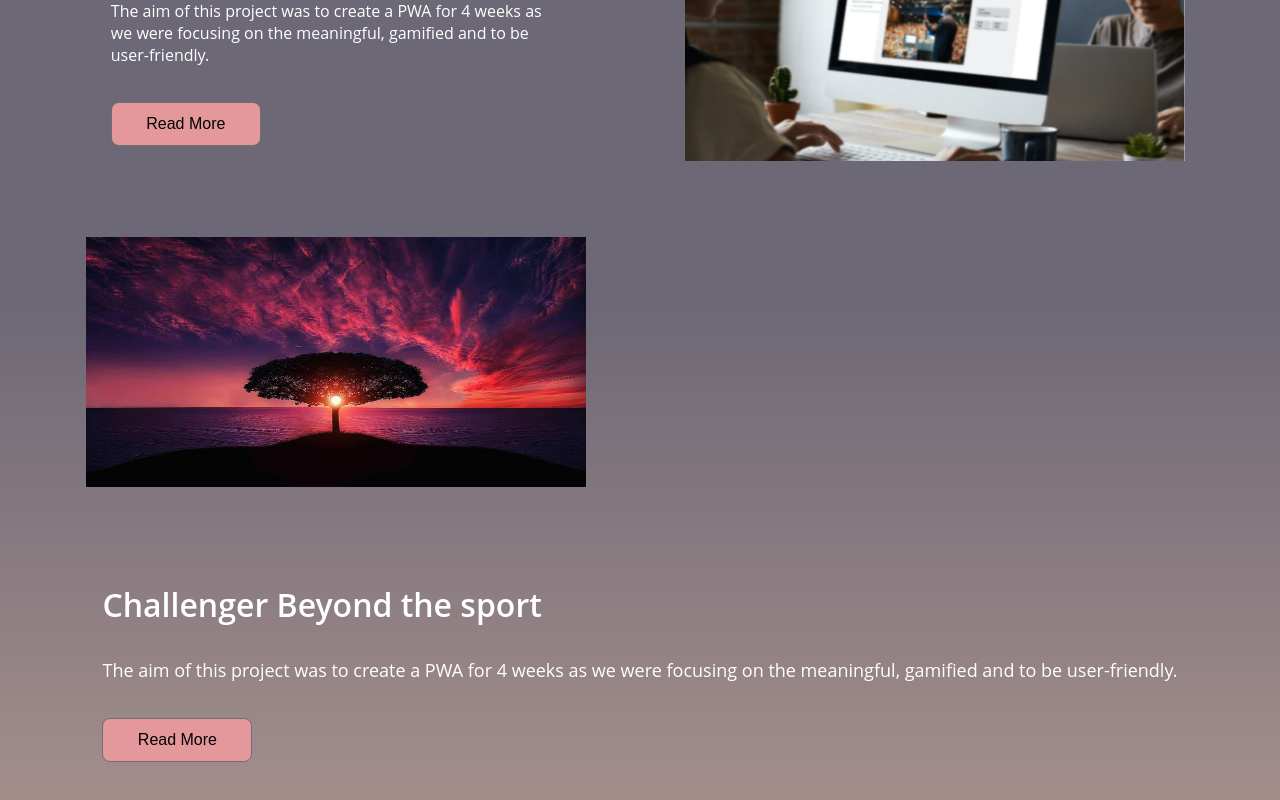
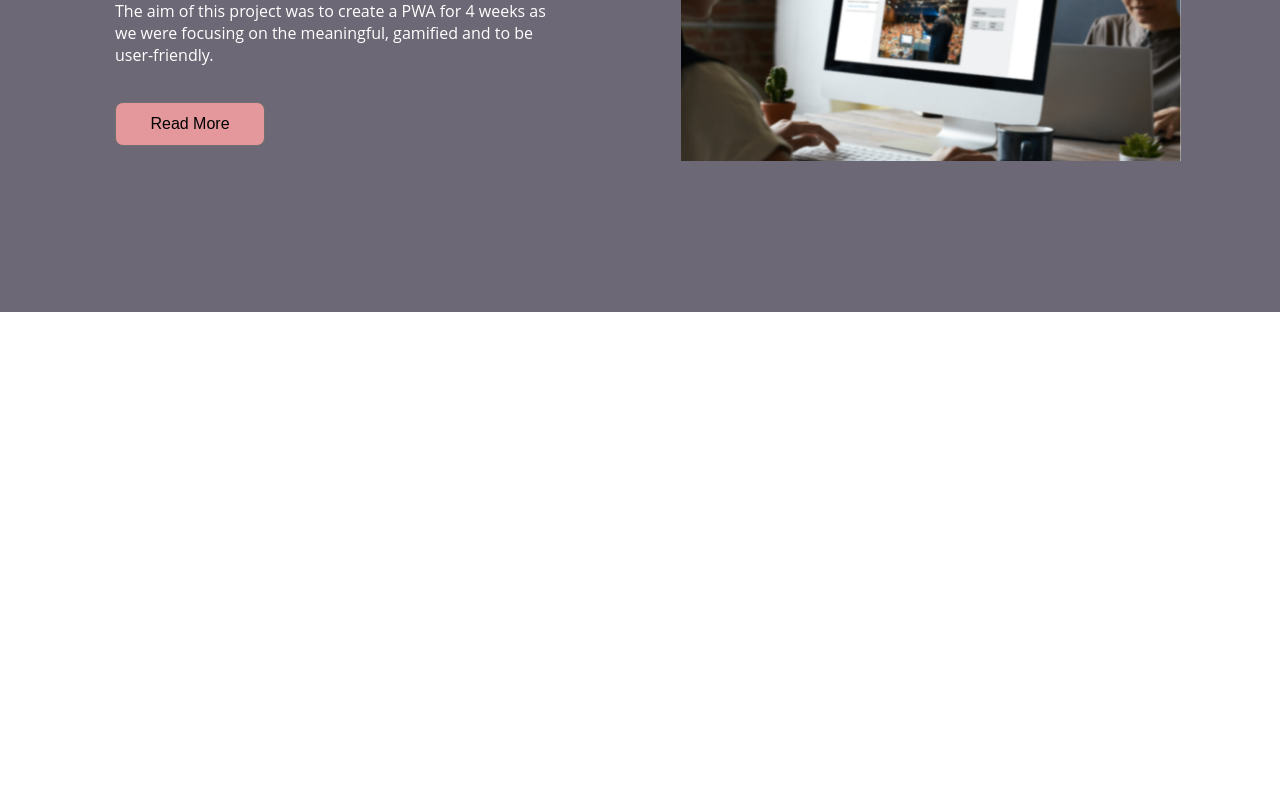
Before and after one commit to Yoana01/Graduation, a React (Create React App) app: page / in a window 1280 px wide. Shown: the part 488-1288 px from the top of the page. After the commit the page ends 800 px from the top, so only its background shows below. Built offline with nearby package versions, Linux system fonts and the light colour scheme.

Commit message:
more description in the summary

```diff
--- a/package.json
+++ b/package.json
@@ -18,6 +18,7 @@
     "react-responsive-carousel": "^3.2.23",
     "react-reveal": "^1.2.2",
     "react-reveal-responsive-carousel": "^1.0.0",
+    "react-router": "^5.3.4",
     "react-scripts": "5.0.1",
     "react-vertical-timeline-component": "^3.6.0",
     "styled-components": "^5.3.6",
@@ -48,6 +49,6 @@
     ]
   },
   "devDependencies": {
-    "react-router-dom": "^6.8.1"
+    "react-router-dom": "^6.8.2"
   }
 }
--- a/src/components/CaseStudy_Portfolio.jsx
+++ b/src/components/CaseStudy_Portfolio.jsx
@@ -8,10 +8,13 @@ import Fade from 'react-reveal/Fade';
 import Zoom from 'react-reveal/Zoom';
 import Slide from 'react-reveal/Slide';
 import 'react-vertical-timeline-component/style.min.css';
-
+import { Link } from "react-router-dom";
+import ScrollHandle from "./ScrollHandle";
 function CaseStudy_Portfolio() {
   return (
     <div>
+      {/* <ScrollHandle/>
+   <Link to={'/caseStudyPortfolio#understanding'}> ggg </Link> */}
       <Fade cascade>
         <Row small>
           <Zoom>
@@ -49,7 +52,16 @@ function CaseStudy_Portfolio() {
         <SmallInfo sumText>Our teachers gave us the assignment to create a portfolio for the first four weeks.
          This is something important for me because I would like to present myself in the best possible way in
          front of the world and show my capabilities. The question that best represents what my portfolio
-         represents as well as the goal of this semester is: <span style={{color:"#F1C3AC"}}>"What kind of IT professional do I want to be?" </span> </SmallInfo>
+         represents as well as the goal of this semester is: <span style={{color:"#F1C3AC"}}>"What kind of IT professional do I want to be?" </span>
+         <br></br>
+         For these four weeks, I was using the <span style={{color:"#F1C3AC"}}>Agile methodology</span> in this way because this helped me
+         to be flexible during the project.
+         <br />
+         Since the project is pretty dynamic. I chose to use the <span style={{color:"#F1C3AC"}}>Design Thinking Method</span> because I can do
+         different iterations and if something did not go as I planned it or it needs more research I could
+         easily go one step back. The methods that I used were the <span style={{color:"#F1C3AC"}}>CMD</span> ones. They are based on the <span style={{color:"#F1C3AC"}}>DOT framework</span>,
+          but there are more relatable to the UX/UI methods.
+         </SmallInfo>
       </Slide>
    </Column>
    <Column>
@@ -60,6 +72,7 @@ function CaseStudy_Portfolio() {
 
      <Numeration_CaseStudy/>
      </Fade>
+     <Link to='#Understanding'>fff</Link>
      </div>
 
 
--- a/src/components/Numeration_CaseStudy.jsx
+++ b/src/components/Numeration_CaseStudy.jsx
@@ -11,33 +11,14 @@ import Versions from "./versions.png"
 import MooodBoard from "./moodboardV3.png"
 import UIArch from "./uiarch.png"
 import Moscow from "./MoSCoW.jpg"
-// import { useEffect } from "react";
-// import { useLocation } from "react-router-dom";
 
-// export const ScrollHandler = ({ children}) => {
-//     const { pathname, hash } = useLocation()
-//     const handleScroll = () => {
-//         const element = document.getElementById(hash.replace("#", ""));
-//         setTimeout(() => {
-//             window.scrollTo({
-//                 behavior: element ? "smooth" : "auto",
-//                 top: element ? element.offsetTop : 0
-//                 });
-//             }, 100);
-//         };
-//         useEffect(() => {
-//             handleScroll()
-//         }, [pathname, hash])
-//         return children
-//     }
+
 
 function Numeration_CaseStudy() {
 
   return (
     <div>
-
       <VerticalTimeline animate={ true } layout={ '1-column-left'} >
-      {/* <Link to='#Understanding'> */}
         <VerticalTimelineElement
         className="vertical-timeline-element--work"
         contentStyle={{ background: 'none', color: '#fff', border:'none', WebkitBoxShadow: "none" }}
@@ -47,7 +28,7 @@ function Numeration_CaseStudy() {
         contentArrowStyle={ {border: "none" }}
         >
       <Slide right cascade>
-    <Row small id="Understanding">
+    <Row small id="understanding">
     <InfoBox>
           <Title>Understanding</Title>
           <SmallInfo> I inspired myself by the design of other UX/UI designers as looking at their portfolios, I made
--- a/src/components/Projects.jsx
+++ b/src/components/Projects.jsx
@@ -3,7 +3,6 @@ import { Link } from "react-router-dom";
 import { Button } from "./styleComponents/button.Style"
 import { Title, SmallInfo } from "./styleComponents/text.Style"
 import { Column, Row, InfoBox  } from "./styleComponents/container.Style"
-import Sample from "./dummyImg.jpg"
 import BigPic from "./Image6.png"
 import Project01 from "./Image8.png"
 import Fade from 'react-reveal/Fade';
@@ -36,16 +35,6 @@ function Projects() {
         </Zoom>
       </Row>
       </Fade>
-      <Fade right cascade>
-      <Zoom cascade>
-        <img src={Sample} alt="" style={{'width': '500px', 'height': '250px'}}/>
-        </Zoom>
-        <InfoBox small>
-          <Title>Challenger Beyond the sport</Title>
-          <SmallInfo sumText>The aim of this project was to create a PWA for 4 weeks as we were focusing on the meaningful, gamified and to be user-friendly.</SmallInfo>
-          <Button>Read More</Button>
-        </InfoBox>
-      </Fade>
     </Column>
   )
 }
```
Also changed, not shown: src/components/ScrollHandle.jsx (+9 -1 lines), 1 other file (tests, documents, lock files or other folders).
